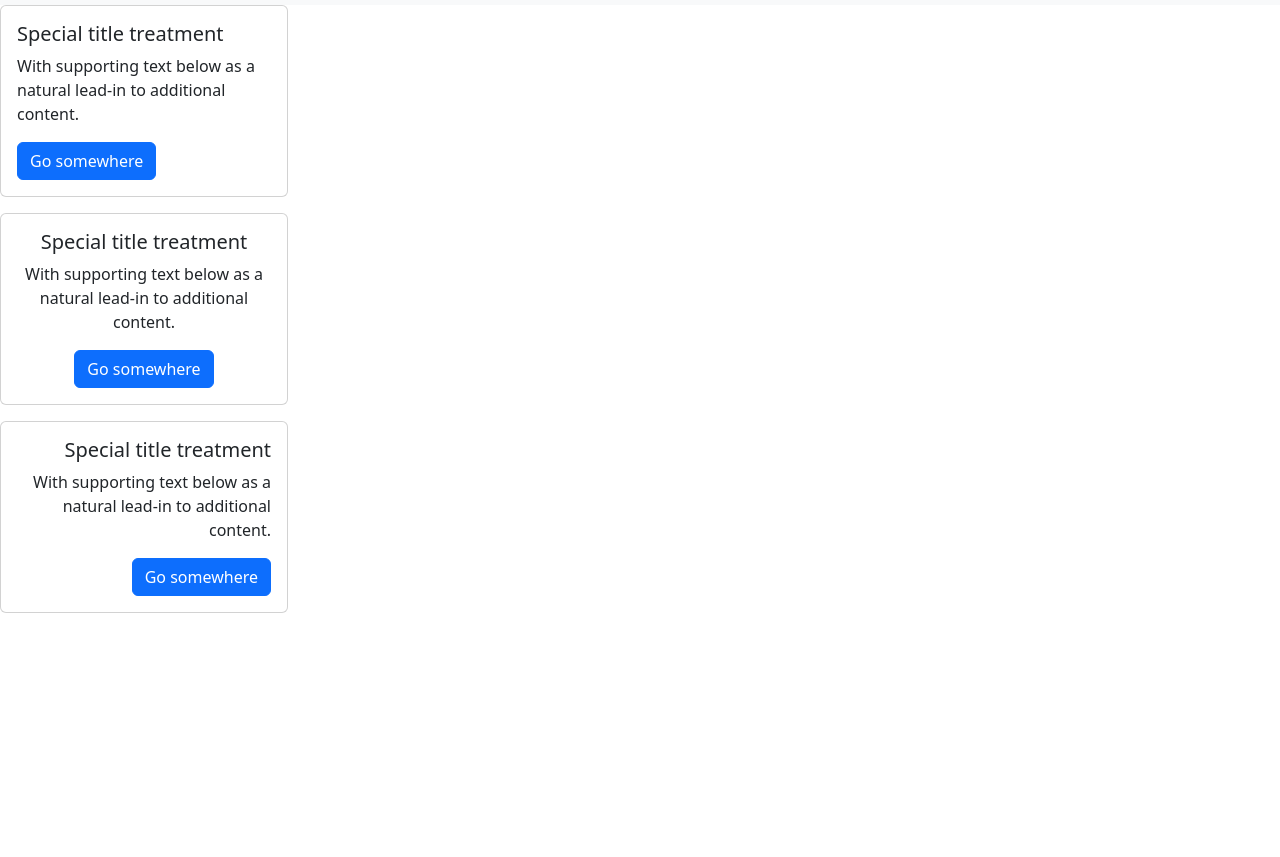
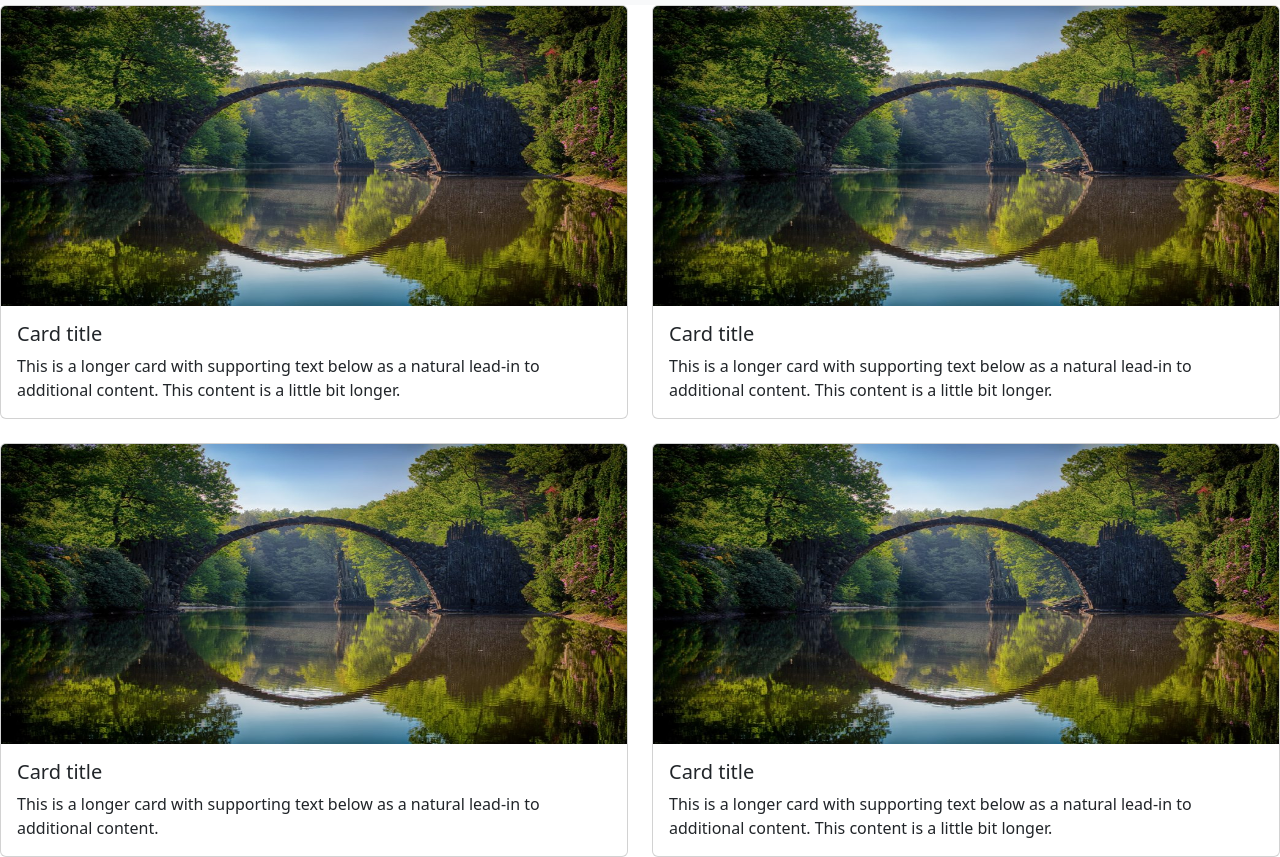
Before and after one commit to naziamajeed/gitprac, a plain HTML site: page index.html in a window 1280 px wide. Shown: the part 51-908 px from the top of the page. Before the commit the page ends 800 px from the top, so only its background shows below. Drawn offline with nearby package versions, Linux system fonts and the light colour scheme.

Commit message:
new project

```diff
--- a/index.html
+++ b/index.html
@@ -2,6 +2,7 @@
 <html lang="en">
 
 <head>
+    <link rel="stylesheet" href="style.css">
     <link href="https://cdn.jsdelivr.net/npm/bootstrap@5.3.3/dist/css/bootstrap.min.css" rel="stylesheet"
         integrity="sha384-QWTKZyjpPEjISv5WaRU9OFeRpok6YctnYmDr5pNlyT2bRjXh0JMhjY6hW+ALEwIH" crossorigin="anonymous">
     <meta charset="UTF-8">
@@ -46,27 +47,42 @@
           </div>
         </div>
       </nav>
-      <div class="card mb-3" style="width: 18rem;">
-        <div class="card-body">
-          <h5 class="card-title">Special title treatment</h5>
-          <p class="card-text">With supporting text below as a natural lead-in to additional content.</p>
-          <a href="#" class="btn btn-primary">Go somewhere</a>
+      <div class="row row-cols-1 row-cols-md-2 g-4">
+        <div class="col">
+          <div class="card">
+            <img src="nature1.jpeg" class="card-img-top" alt="...">
+            <div class="card-body">
+              <h5 class="card-title">Card title</h5>
+              <p class="card-text">This is a longer card with supporting text below as a natural lead-in to additional content. This content is a little bit longer.</p>
+            </div>
+          </div>
         </div>
-      </div>
-
-      <div class="card text-center mb-3" style="width: 18rem;">
-        <div class="card-body">
-          <h5 class="card-title">Special title treatment</h5>
-          <p class="card-text">With supporting text below as a natural lead-in to additional content.</p>
-          <a href="#" class="btn btn-primary">Go somewhere</a>
+        <div class="col">
+          <div class="card">
+            <img src="nature1.jpeg" class="card-img-top" alt="...">
+            <div class="card-body">
+              <h5 class="card-title">Card title</h5>
+              <p class="card-text">This is a longer card with supporting text below as a natural lead-in to additional content. This content is a little bit longer.</p>
+            </div>
+          </div>
         </div>
-      </div>
-
-      <div class="card text-end" style="width: 18rem;">
-        <div class="card-body">
-          <h5 class="card-title">Special title treatment</h5>
-          <p class="card-text">With supporting text below as a natural lead-in to additional content.</p>
-          <a href="#" class="btn btn-primary">Go somewhere</a>
+        <div class="col">
+          <div class="card">
+            <img src="nature1.jpeg" class="card-img-top" alt="...">
+            <div class="card-body">
+              <h5 class="card-title">Card title</h5>
+              <p class="card-text">This is a longer card with supporting text below as a natural lead-in to additional content.</p>
+            </div>
+          </div>
+        </div>
+        <div class="col">
+          <div class="card">
+            <img src="nature1.jpeg" class="card-img-top" alt="...">
+            <div class="card-body">
+              <h5 class="card-title">Card title</h5>
+              <p class="card-text">This is a longer card with supporting text below as a natural lead-in to additional content. This content is a little bit longer.</p>
+            </div>
+          </div>
         </div>
       </div>
     <script src="https://cdn.jsdelivr.net/npm/bootstrap@5.3.3/dist/js/bootstrap.bundle.min.js"
--- a/style.css
+++ b/style.css
@@ -0,0 +1,8 @@
+    img{
+    width: 200px;
+    height: 300px;
+}
+*{
+    margin: 0;
+    padding: 0;
+}
```
Also changed, not shown: nature1.jpeg (added).
